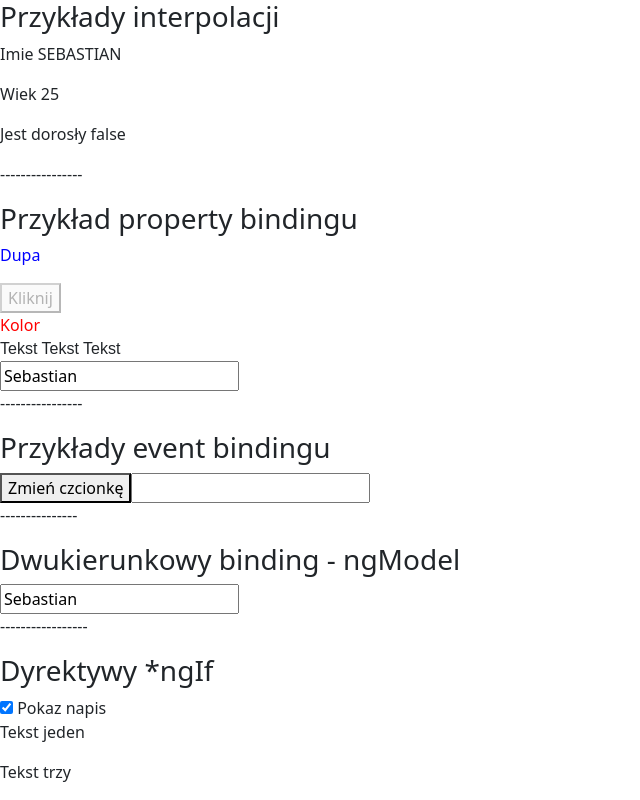
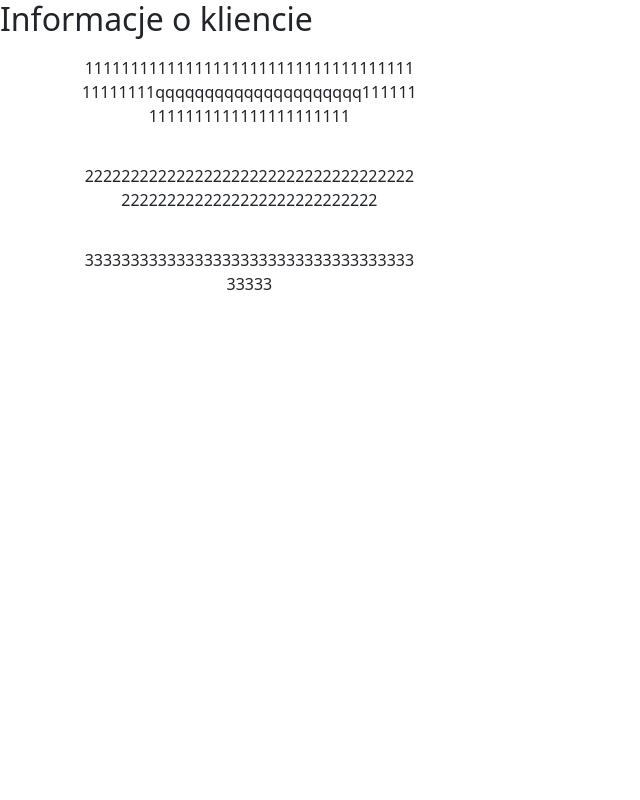
Before and after one commit to sebastianpgab/BusinessBuddyFront, an Angular app: page / in a window 1280 px wide. Shown: the top 800 px of the page, without its empty margins (0-640 px from the left). Built offline with nearby package versions, Linux system fonts and the light colour scheme.

Commit message:
Refactor customer component and initiate template creation

```diff
--- a/angular.json
+++ b/angular.json
@@ -7,7 +7,7 @@
       "projectType": "application",
       "schematics": {
         "@schematics/angular:component": {
-          "inlineTemplate": true,
+          "inlineTemplate": false,
           "inlineStyle": true,
           "style": "scss",
           "skipTests": true
--- a/src/app/app.component.ts
+++ /dev/null
@@ -1,125 +0,0 @@
-import { Component} from '@angular/core';
-import { Customer } from './customer/customer';
-
-
-@Component({
-  selector: 'app-root',
-  template: `
-
-   <h3>Przykłady interpolacji</h3>
-   <p>Imie {{name.toUpperCase()}}</p>
-   <p>Wiek {{25}}</p>
-   <p>Jest dorosły {{isAdult}}</p>
-
-   <p>----------------</p>
-   <h3>Przykład property bindingu</h3>
-   <p [class.changeColour] = "isActiv">Dupa</p>
-   <button [disabled] = "isActiv">Kliknij</button>
-   <div [style.color]="isHighlighted ? 'red' : 'blue'">Kolor</div>
-   <div [class.changeFont]= "changeFont">Tekst Tekst Tekst</div>
-   <input [value]= "name">
-
-   <p>----------------</p>
-   <h3>Przykłady event bindingu</h3>
-   <button (click)="changeFontMethod()" type="button" >Zmień czcionkę</button>
-   <input type="text" (input)="onInputChange($event)">
-
-   <p>---------------</p>
-   <h3>Dwukierunkowy binding - ngModel</h3>
-
-   <input type="text" [(ngModel)]= "name">
-
-   <p>-----------------</p>
-   <h3>Dyrektywy *ngIf</h3>
-
-   <div type="button">
-    <label> <input type="checkbox" [(ngModel)]="isActiv"> Pokaz napis</label>
-   </div>
-
-   <div *ngIf="isActiv; then tekst1 else tekst2"></div>
-   <ng-template #tekst1> <p>Tekst jeden<p> </ng-template>
-   <ng-template #tekst2> <p>Tekst dwa<p> </ng-template>
-
-   <div *ngIf="isActiv"><p>Tekst trzy</p></div>
-   <p>-----------------</p>
-  <h3>Dyrektywa ngSwitch</h3>
-
-  <ng-container [ngSwitch]="age">
-    <ng-container *ngSwitchCase="25">Pierwszy switch</ng-container>
-    <ng-container *ngSwitchCase="24">Drugi switch</ng-container>
-    <ng-container *ngSwitchDefault>nieznany</ng-container>
-  </ng-container>
-
-  <p>-----------------</p>
-  <h3>Dyrektywa ngFor</h3>
-  <ul>
-    <li *ngFor="let animal of animals">{{animal}}</li>
-  <ul>
-  <p>-----------------</p>
-
-  <p>Imie: {{customer.name}}</p>
-  <p>Nazwisko: {{customer.surName}}</p>
-  <p>Wiek: {{customer.age}}</p>
-
-  <select [(ngModel)]="customer">
-    <option *ngFor="let c of customers" [ngValue] = "c">wybierz klienta: {{c.name}}</option>
-  </select>
-
-  `,
-  styles: [
- '.changeColour {color: blue}',
- '.spacialStyle {color: red; text-decoration: underline; }',
- '.changeFont {font-family: "Arial"}'
-]
-})
-
-
-export class AppComponent {
-  name = 'Sebastian';
-  age = 25
-  isAdult = false;
-  isActiv = true;
-  isHighlighted = true;
-  changeFont:boolean = true;
-  animals: string[]= ["cat", "dog", "mouse"]
-
-  customers: Customer[] = [
-    {
-     id: 1,
-     name: "sebastian",
-     surName: "piątkowski",
-     age: 25
-     },
-
-     {
-       id: 2,
-       name: "albert",
-       surName: "wąsik",
-       age: 25
-     },
-
-     {
-       id: 3,
-       name: "eugeniusz",
-       surName: "bodo",
-       age: 25
-     }
-
- ]
-
-  customer: Customer = this.customers[0];
-
-
-
-
-  changeFontMethod() {
-  this.changeFont = !this.changeFont;
-}
-
-onInputChange(event: Event){
-   let inputElement = event.target as HTMLInputElement;
-   console.log(inputElement.value)
-}
-
-
-}
--- a/src/app/app.module.ts
+++ b/src/app/app.module.ts
@@ -2,7 +2,7 @@ import { NgModule } from '@angular/core';
 import { BrowserModule } from '@angular/platform-browser';
 
 import { AppRoutingModule } from './app-routing.module';
-import { AppComponent } from './app.component';
+import { AppComponent } from './customer/customer.component';
 import { FormsModule } from '@angular/forms';
 
 @NgModule({
--- /dev/null
+++ b/src/app/customer/customer.component.html
@@ -0,0 +1,100 @@
+
+<h2>Informacje o kliencie</h2>
+
+<div class="main-container">
+    <div class="container">
+       <p>11111111111111111111111111111111111111111111qqqqqqqqqqqqqqqqqqqqq1111111111111111111111111111</p>
+    </div>
+    <div class="container">
+        <p>2222222222222222222222222222222222222222222222222222222222222222</p>
+    </div>
+     <div class="container">
+        <p>33333333333333333333333333333333333333333</p>
+    </div>
+
+</div>
+
+
+
+
+
+
+
+
+
+
+
+
+
+
+
+<!--
+
+<h3>Przykłady interpolacji</h3>
+<p>Imie {{name.toUpperCase()}}</p>
+<p>Wiek {{25}}</p>
+<p>Jest dorosły {{isAdult}}</p>
+
+<p>----------------</p>
+<h3>Przykład property bindingu</h3>
+<p [class.changeColour]="isActiv">Dupa</p>
+<button [disabled]="isActiv">Kliknij</button>
+<div [style.color]="isHighlighted ? 'red' : 'blue'">Kolor</div>
+<div [class.changeFont]="changeFont">Tekst Tekst Tekst</div>
+<input [value]="name">
+
+<p>----------------</p>
+<h3>Przykłady event bindingu</h3>
+<button (click)="changeFontMethod()" type="button">Zmień czcionkę</button>
+<input type="text" (input)="onInputChange($event)">
+
+<p>---------------</p>
+<h3>Dwukierunkowy binding - ngModel</h3>
+
+<input type="text" [(ngModel)]="name">
+
+<p>-----------------</p>
+<h3>Dyrektywy *ngIf</h3>
+
+<div type="button">
+    <label> <input type="checkbox" [(ngModel)]="isActiv"> Pokaz napis</label>
+</div>
+
+<div *ngIf="isActiv; then tekst1 else tekst2"></div>
+<ng-template #tekst1>
+    <p>Tekst jeden
+    <p>
+</ng-template>
+<ng-template #tekst2>
+    <p>Tekst dwa
+    <p>
+</ng-template>
+
+<div *ngIf="isActiv">
+    <p>Tekst trzy</p>
+</div>
+<p>-----------------</p>
+<h3>Dyrektywa ngSwitch</h3>
+
+<ng-container [ngSwitch]="age">
+    <ng-container *ngSwitchCase="25">Pierwszy switch</ng-container>
+    <ng-container *ngSwitchCase="24">Drugi switch</ng-container>
+    <ng-container *ngSwitchDefault>nieznany</ng-container>
+</ng-container>
+
+<p>-----------------</p>
+<h3>Dyrektywa ngFor</h3>
+<ul>
+    <li *ngFor="let animal of animals">{{animal}}</li>
+    <ul>
+        <p>-----------------</p>
+
+        <p>Imie: {{customer.name}}</p>
+        <p>Nazwisko: {{customer.surName}}</p>
+        <p>Wiek: {{customer.age}}</p>
+
+        <select [(ngModel)]="customer">
+            <option *ngFor="let c of customers" [ngValue]="c">wybierz klienta: {{c.name}}</option>
+        </select>
+
+        -->
--- /dev/null
+++ b/src/app/customer/customer.component.ts
@@ -0,0 +1,64 @@
+import { Component} from '@angular/core';
+import { Customer } from './customer';
+
+
+@Component({
+  selector: 'app-root',
+  templateUrl: './customer.component.html',
+  styles: [
+ '.changeColour {color: blue}',
+ '.spacialStyle {color: red; text-decoration: underline; }',
+ '.changeFont {font-family: "Arial"}'
+]
+})
+
+
+export class AppComponent {
+  name = 'Sebastian';
+  age = 25
+  isAdult = false;
+  isActiv = true;
+  isHighlighted = true;
+  changeFont:boolean = true;
+  animals: string[]= ["cat", "dog", "mouse"]
+
+  customers: Customer[] = [
+    {
+     id: 1,
+     name: "sebastian",
+     surName: "piątkowski",
+     age: 25
+     },
+
+     {
+       id: 2,
+       name: "albert",
+       surName: "wąsik",
+       age: 25
+     },
+
+     {
+       id: 3,
+       name: "eugeniusz",
+       surName: "bodo",
+       age: 25
+     }
+
+ ]
+
+  customer: Customer = this.customers[0];
+
+
+
+
+  changeFontMethod() {
+  this.changeFont = !this.changeFont;
+}
+
+onInputChange(event: Event){
+   let inputElement = event.target as HTMLInputElement;
+   console.log(inputElement.value)
+}
+
+
+}
--- a/src/styles.scss
+++ b/src/styles.scss
@@ -1 +1,16 @@
-/* You can add global styles to this file, and also import other style files */
+.container {
+    display: flex;
+    text-align: center;
+    justify-content: start;
+}
+
+.container {
+    width: 20%;
+    padding: 10px;
+    box-sizing: border-box;
+}
+
+p {
+    width: 30%;
+    word-wrap: break-word;
+}
```
